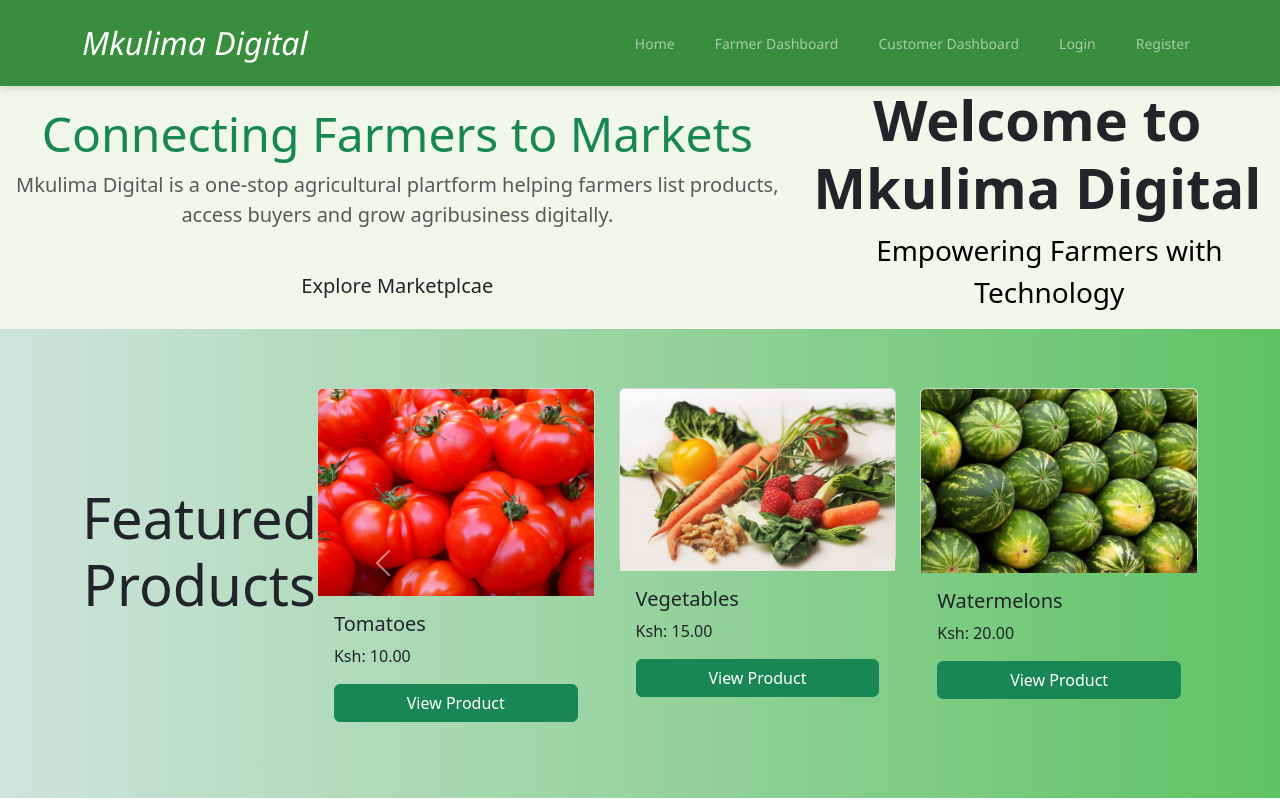
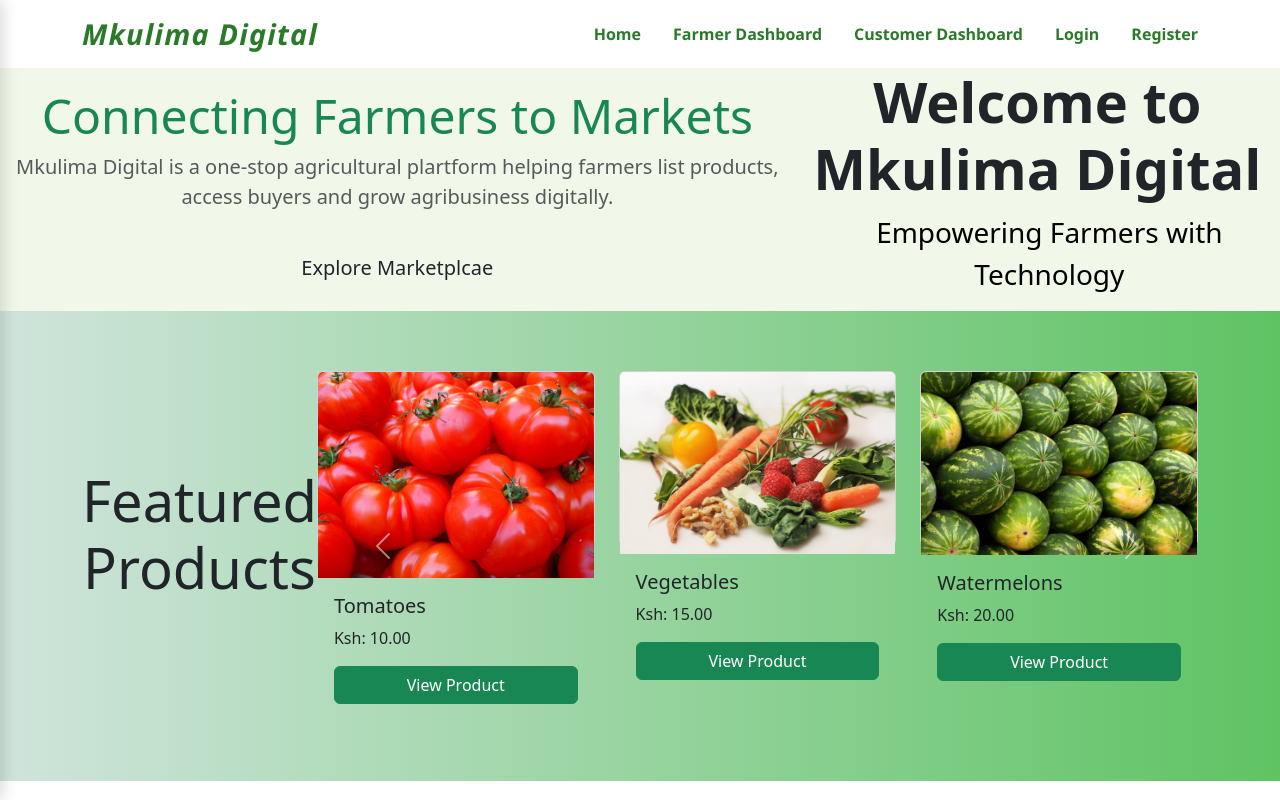
Before and after one commit to Henry-ai443/MKULIMADIGITAL-FRONTEND, a React (Vite) app: page / in a window 1280 px wide. Shown: the top 800 px of the page. Built offline with nearby package versions, Linux system fonts and the light colour scheme.

Commit message:
Navbar update

```diff
--- a/src/Components/Navbar.jsx
+++ b/src/Components/Navbar.jsx
@@ -1,56 +1,80 @@
-import React from "react";
+import React, { useState } from "react";
 import "../Styles/Navbar.css";
 
 function Navbar() {
+  const [menuOpen, setMenuOpen] = useState(false);
+
+  const toggleMenu = () => {
+    setMenuOpen((prev) => !prev);
+  };
+
+  // Close menu when clicking a link (mobile UX)
+  const handleLinkClick = () => {
+    setMenuOpen(false);
+  };
+
   return (
-    <nav
-      className="navbar navbar-expand-lg navbar-dark sticky-top"
-      style={{ backgroundColor: "#388E3C" }}
-    >
+    <nav className="navbar-glass sticky-top">
       <div className="container">
-        <a href="#" className="fst-italic text-white fs-2 text-decoration-none">
+        <a href="#" className="brand">
           Mkulima Digital
         </a>
         <button
-          className="navbar-toggler"
-          type="button"
-          data-bs-toggle="collapse"
-          data-bs-target="#navbarNav"
-          aria-controls="navbarNav"
-          aria-expanded="false"
+          className={`menu-toggle ${menuOpen ? "open" : ""}`}
           aria-label="Toggle navigation"
+          onClick={toggleMenu}
         >
-          <span className="navbar-toggler-icon"></span>
+          <span></span>
+          <span></span>
+          <span></span>
         </button>
-        <div className="collapse navbar-collapse" id="navbarNav">
-          <ul className="navbar-nav ms-auto list-unstyled text-white">
-            <li className="nav-item fs-7">
-              <a href="/" className="nav-link">
+        <div className={`mobile-menu ${menuOpen ? "show" : ""}`}>
+          <ul>
+            <li>
+              <a href="/" onClick={handleLinkClick}>
                 Home
               </a>
             </li>
-            <li className="nav-item fs-7">
-              <a href="/farmer-dashboard" className="nav-link">
+            <li>
+              <a href="/farmer-dashboard" onClick={handleLinkClick}>
                 Farmer Dashboard
               </a>
             </li>
-            <li className="nav-item fs-7">
-              <a href="/customer-dashboard" className="nav-link">
+            <li>
+              <a href="/customer-dashboard" onClick={handleLinkClick}>
                 Customer Dashboard
               </a>
             </li>
-            <li className="nav-item fs-7">
-              <a href="/login" className="nav-link">
+            <li>
+              <a href="/login" onClick={handleLinkClick}>
                 Login
               </a>
             </li>
-            <li className="nav-item fs-7">
-              <a href="/register" className="nav-link">
+            <li>
+              <a href="/register" onClick={handleLinkClick}>
                 Register
               </a>
             </li>
           </ul>
         </div>
+        {/* Desktop menu */}
+        <ul className="desktop-menu">
+          <li>
+            <a href="/">Home</a>
+          </li>
+          <li>
+            <a href="/farmer-dashboard">Farmer Dashboard</a>
+          </li>
+          <li>
+            <a href="/customer-dashboard">Customer Dashboard</a>
+          </li>
+          <li>
+            <a href="/login">Login</a>
+          </li>
+          <li>
+            <a href="/register">Register</a>
+          </li>
+        </ul>
       </div>
     </nav>
   );
--- a/src/Styles/Navbar.css
+++ b/src/Styles/Navbar.css
@@ -1,10 +1,13 @@
-/* Base styles for navbar */
-.navbar {
-  font-family: "Segoe UI", Tahoma, Geneva, Verdana, sans-serif;
+/* Glassy navbar */
+.navbar-glass {
   position: sticky;
   top: 0;
-  z-index: 1030;
-  box-shadow: 0 2px 8px rgba(0, 0, 0, 0.15);
+  width: 100%;
+  z-index: 1100;
+  backdrop-filter: saturate(180%) blur(15px);
+  background: rgba(255, 255, 255, 0.15);
+  border-bottom: 1px solid rgba(255, 255, 255, 0.3);
+  font-family: "Segoe UI", Tahoma, Geneva, Verdana, sans-serif;
 }
 
 /* Container */
@@ -13,72 +16,134 @@
   margin: 0 auto;
   display: flex;
   align-items: center;
-  padding: 0.7rem 1.5rem;
   justify-content: space-between;
+  padding: 0.75rem 1.5rem;
 }
 
 /* Brand */
-.fst-italic {
-  font-style: italic !important;
+.brand {
+  font-style: italic;
+  font-weight: 700;
+  font-size: 1.8rem;
+  color: #2a7a2a;
+  text-decoration: none;
+  letter-spacing: 1.2px;
 }
 
-.text-white {
-  color: white !important;
+/* Desktop menu */
+.desktop-menu {
+  list-style: none;
+  display: flex;
+  gap: 2rem;
+  margin: 0;
+  padding: 0;
 }
 
-.fs-2 {
-  font-size: 1.75rem !important;
+.desktop-menu li a {
+  color: #2a7a2a;
+  font-weight: 600;
+  text-decoration: none;
+  transition: color 0.3s ease;
+  font-size: 1rem;
 }
 
-/* Navbar collapse default styles */
-.navbar-collapse {
-  display: flex;
-  justify-content: flex-start;
-  align-items: center;
+.desktop-menu li a:hover,
+.desktop-menu li a:focus {
+  color: #388e3c;
 }
 
-/* Nav links container */
-.navbar-nav {
-  list-style: none;
-  display: flex;
-  gap: 1.5rem;
-  margin: 0;
-  padding: 0;
-  align-items: center;
+/* Hide desktop menu on smaller screens */
+@media (max-width: 991.98px) {
+  .desktop-menu {
+    display: none;
+  }
 }
 
-/* Nav item */
-.nav-item {
-  font-size: 0.875rem; /* fs-7 approx */
+/* Hamburger menu button */
+.menu-toggle {
+  display: none;
+  flex-direction: column;
+  justify-content: space-around;
+  width: 28px;
+  height: 22px;
+  background: transparent;
+  border: none;
+  cursor: pointer;
+  padding: 0;
+  z-index: 1200;
 }
 
-/* Nav link */
-.nav-link {
-  color: white;
+.menu-toggle span {
+  width: 28px;
+  height: 3px;
+  background: #2a7a2a;
+  border-radius: 2px;
+  transition: all 0.3s ease;
+  position: relative;
+}
+
+.menu-toggle.open span:nth-child(1) {
+  transform: rotate(45deg);
+  top: 8px;
+  position: absolute;
+}
+
+.menu-toggle.open span:nth-child(2) {
+  opacity: 0;
+}
+
+.menu-toggle.open span:nth-child(3) {
+  transform: rotate(-45deg);
+  top: 8px;
+  position: absolute;
+}
+
+/* Show hamburger on small screens */
+@media (max-width: 991.98px) {
+  .menu-toggle {
+    display: flex;
+  }
+}
+
+/* Mobile sliding menu */
+.mobile-menu {
+  position: fixed;
+  top: 0;
+  left: -250px; /* hidden offscreen */
+  width: 250px;
+  height: 100vh;
+  background: rgba(255, 255, 255, 0.3);
+  backdrop-filter: saturate(180%) blur(20px);
+  box-shadow: 3px 0 15px rgba(0, 0, 0, 0.15);
+  padding: 4rem 1.5rem 1.5rem;
+  transition: left 0.3s ease;
+  z-index: 1150;
+  display: flex;
+  flex-direction: column;
+}
+
+.mobile-menu.show {
+  left: 0;
+}
+
+.mobile-menu ul {
+  list-style: none;
+  padding: 0;
+  margin: 0;
+  display: flex;
+  flex-direction: column;
+  gap: 1.5rem;
+}
+
+.mobile-menu ul li a {
+  color: #2a7a2a;
+  font-size: 1.2rem;
+  font-weight: 600;
   text-decoration: none;
-  padding: 0.5rem 0;
   transition: color 0.3s ease;
 }
 
-.nav-link:hover,
-.nav-link:focus {
-  color: #a5d6a7; /* lighter green */
+.mobile-menu ul li a:hover,
+.mobile-menu ul li a:focus {
+  color: #388e3c;
 }
-
-/* Responsive behavior */
-@media (max-width: 991.98px) {
-  .navbar-collapse {
-    flex-direction: column;
-    justify-content: flex-start;
-  }
-
-  .navbar-nav {
-    flex-direction: column;
-    width: 100%;
-  }
-
-  .nav-link {
-    padding: 0.5rem 1rem;
-    width: 100%;
-  }
-}
```
